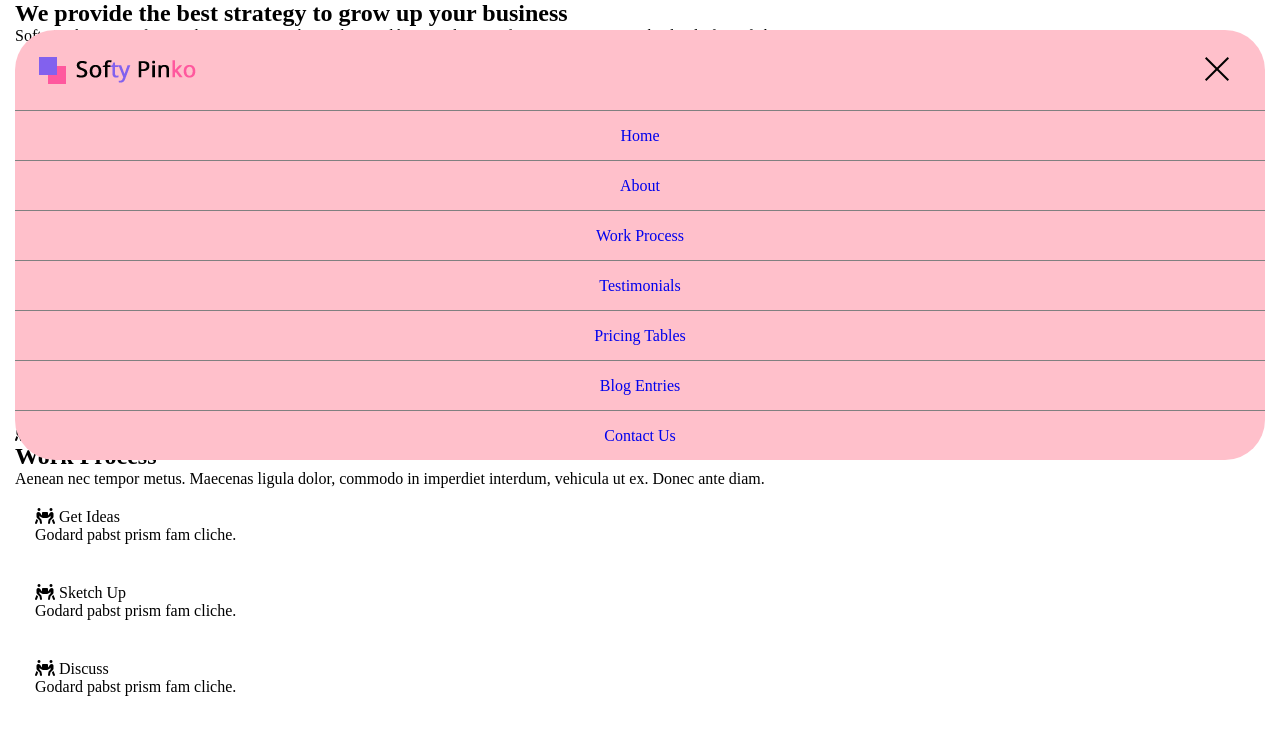
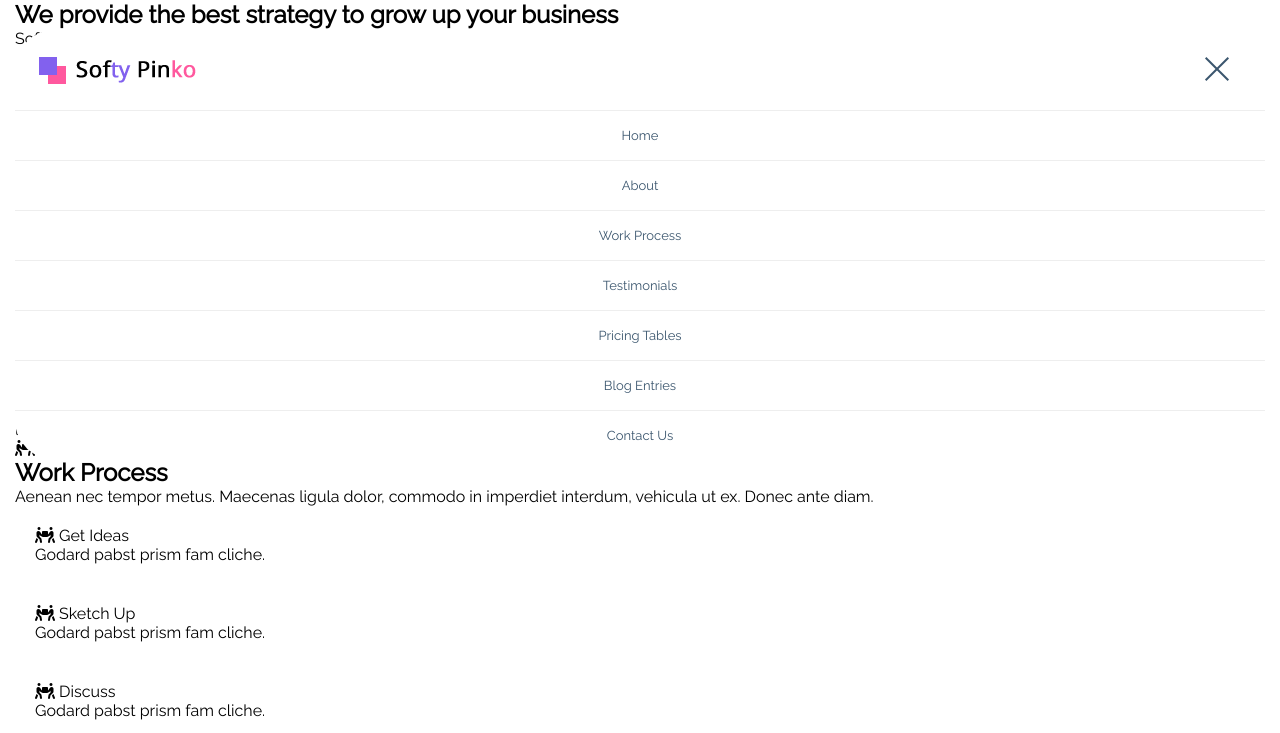
Before and after one commit to lpikor/softypinko, a website: page src/index.html in a window 1280 px wide. Both pictures are taken after a click on the button 1216 px from the left and 70 px from the top of the page. Shown: the top 733 px of the page. Drawn offline with nearby package versions, Linux system fonts and the light colour scheme; files that its build step writes are made by us from their sources.

Commit message:
Finish making navigation component

```diff
--- a/src/index.html
+++ b/src/index.html
@@ -4,6 +4,7 @@
     <meta charset="UTF-8">
     <meta name="viewport" content="width=device-width, initial-scale=1.0">
     <meta http-equiv="X-UA-Compatible" content="ie=edge">
+    <link href="https://fonts.googleapis.com/css?family=Raleway&display=swap" rel="stylesheet">
     <link rel="stylesheet" href="css/style.css">
     <script src="https://kit.fontawesome.com/bb1c7e09b6.js"></script>
     <title>Softy Pinko</title>
--- a/src/scss/_nav.scss
+++ b/src/scss/_nav.scss
@@ -6,7 +6,7 @@
     top: 30px;
     right: 15px;
     left: 15px;
-        background-color: pink;
+    background-color: white;
     border-radius: 40px;
 
     &__mini {
@@ -40,7 +40,7 @@
     @mixin hamburger-line {
         width: 100%;
         height: 2px;
-        background-color: #000;
+        background-color: #3B566E;
         position: absolute;
     }
 
@@ -86,6 +86,7 @@
 }
 
 .navigation {
+    font-size: 13px;
     display: none;
     width: 100%;
 
@@ -101,9 +102,18 @@
         display: flex;
         align-items: center;
         justify-content: center;
-        border-top: .5px solid gray;
+        border-top: 1px solid #eee;
         width: 100%;
         height: 50px;
+    }
+
+    &__link {
+        display: flex;
+        align-items: center;
+        justify-content: center;
+        color: #3B566E;
+        width: 100%;
+        height: 100%;
     }
 }
 
--- a/src/scss/style.scss
+++ b/src/scss/style.scss
@@ -6,6 +6,10 @@
     padding: 0;
     margin: 0;
     box-sizing: border-box;
+}
+
+body {
+    font-family: 'Raleway', 'sans-serif';
 }
 
 .list {
```
